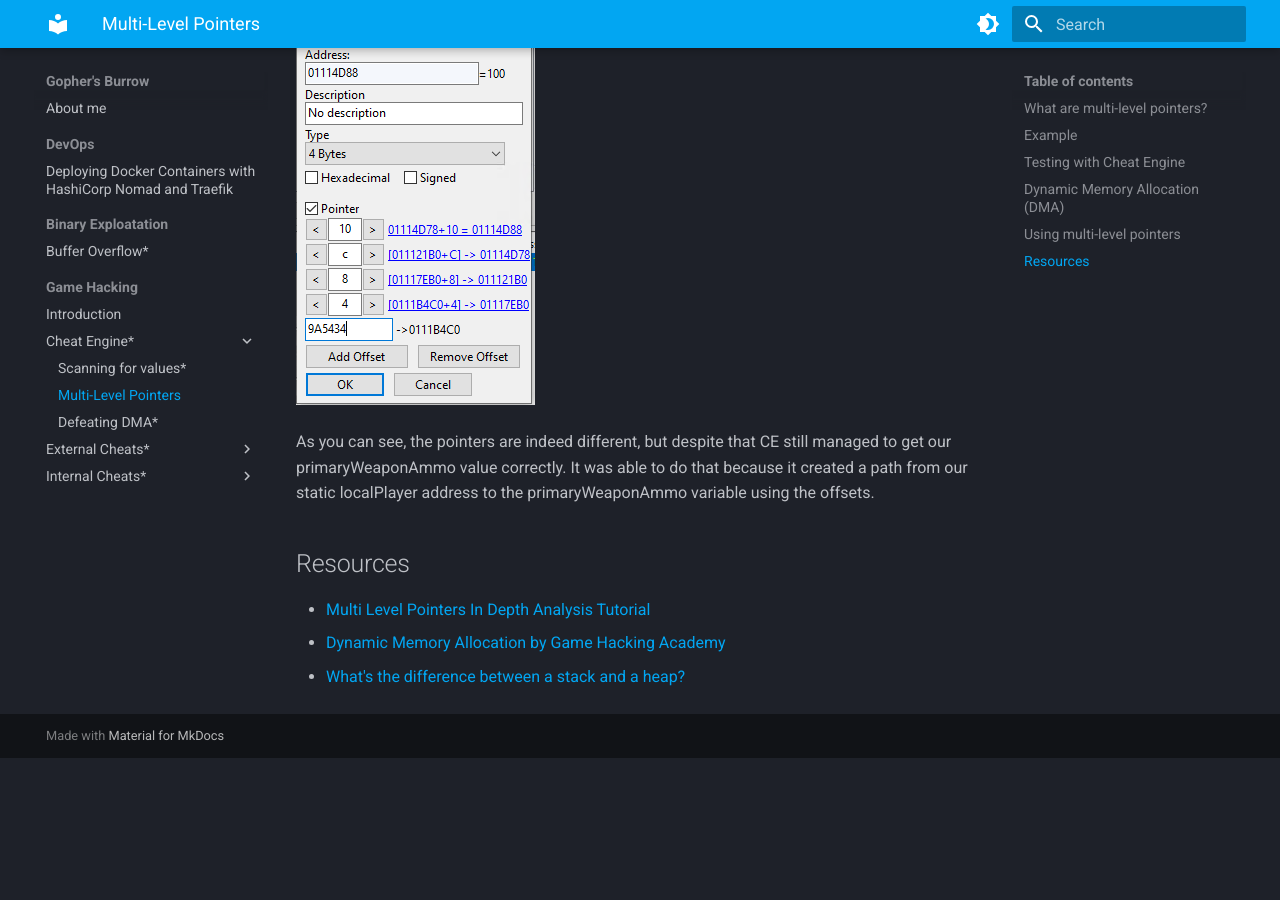
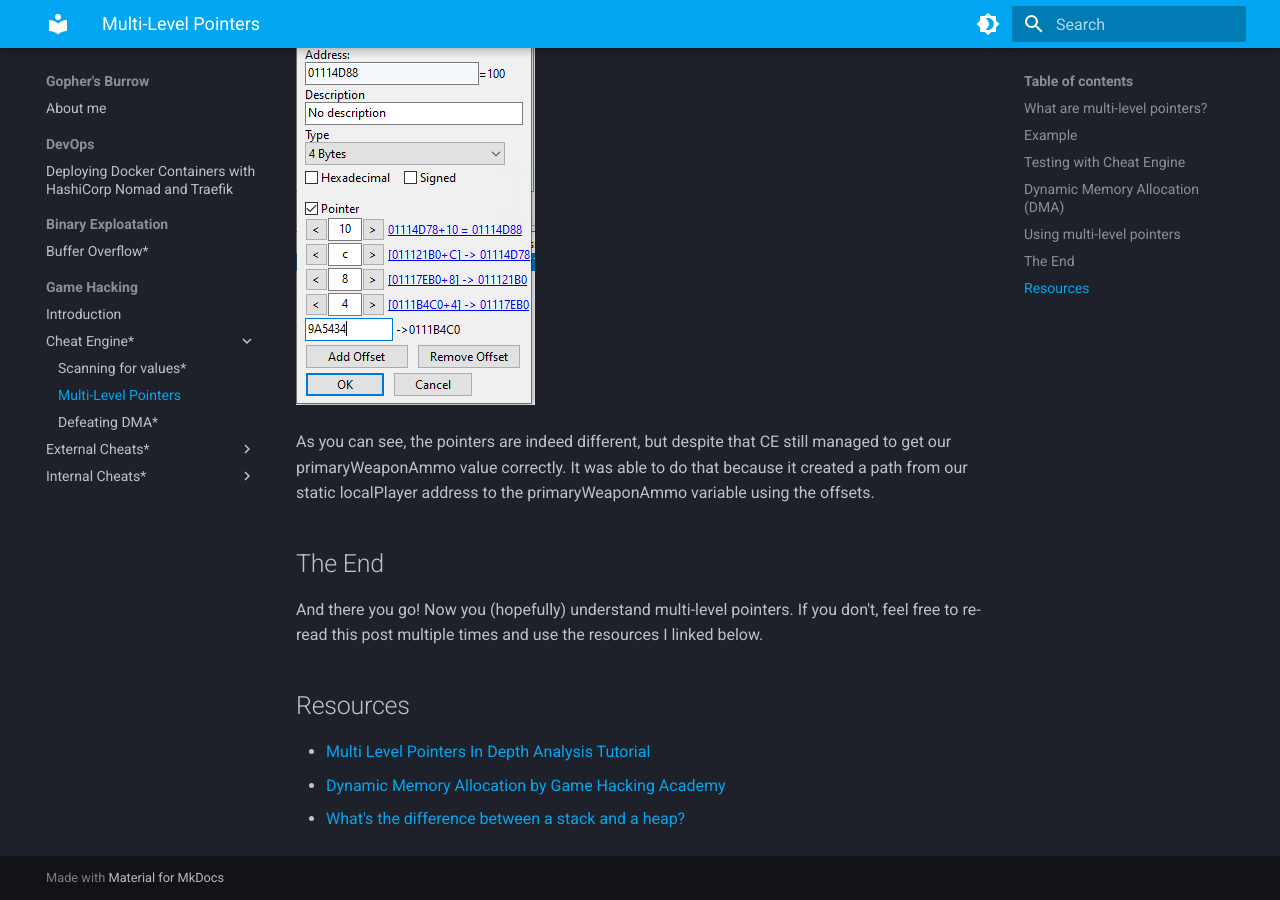
Before and after one commit to XiovV/blog, an MkDocs documentation site: the page built from docs/game_hacking/multi_level_pointers.md, in a window 1280 px wide and 900 px high, scrolled down 5886 px. Built offline with MkDocs 1.6.1 and Material for MkDocs 9.7.7, drawn with Linux system fonts in a browser that asks for light colours; before the commit the page ends 6644 px from its top, so only the background shows below that.

Commit message:
add The End section

```diff
--- a/docs/game_hacking/multi_level_pointers.md
+++ b/docs/game_hacking/multi_level_pointers.md
@@ -153,6 +153,9 @@ And sure enough, it works! Let's take a look at how CE is resolving the pointers
 
 As you can see, the pointers are indeed different, but despite that CE still managed to get our primaryWeaponAmmo value correctly. It was able to do that because it created a path from our static localPlayer address to the primaryWeaponAmmo variable using the offsets.
 
+## The End
+And there you go! Now you (hopefully) understand multi-level pointers. If you don't, feel free to re-read this post multiple times and use the resources I linked below.
+
 ## Resources
 - [Multi Level Pointers In Depth Analysis Tutorial](https://www.youtube.com/watch?v=0iOxUOaogb8)
 - [Dynamic Memory Allocation by Game Hacking Academy](https://gamehacking.academy/lesson/2/8)
```
